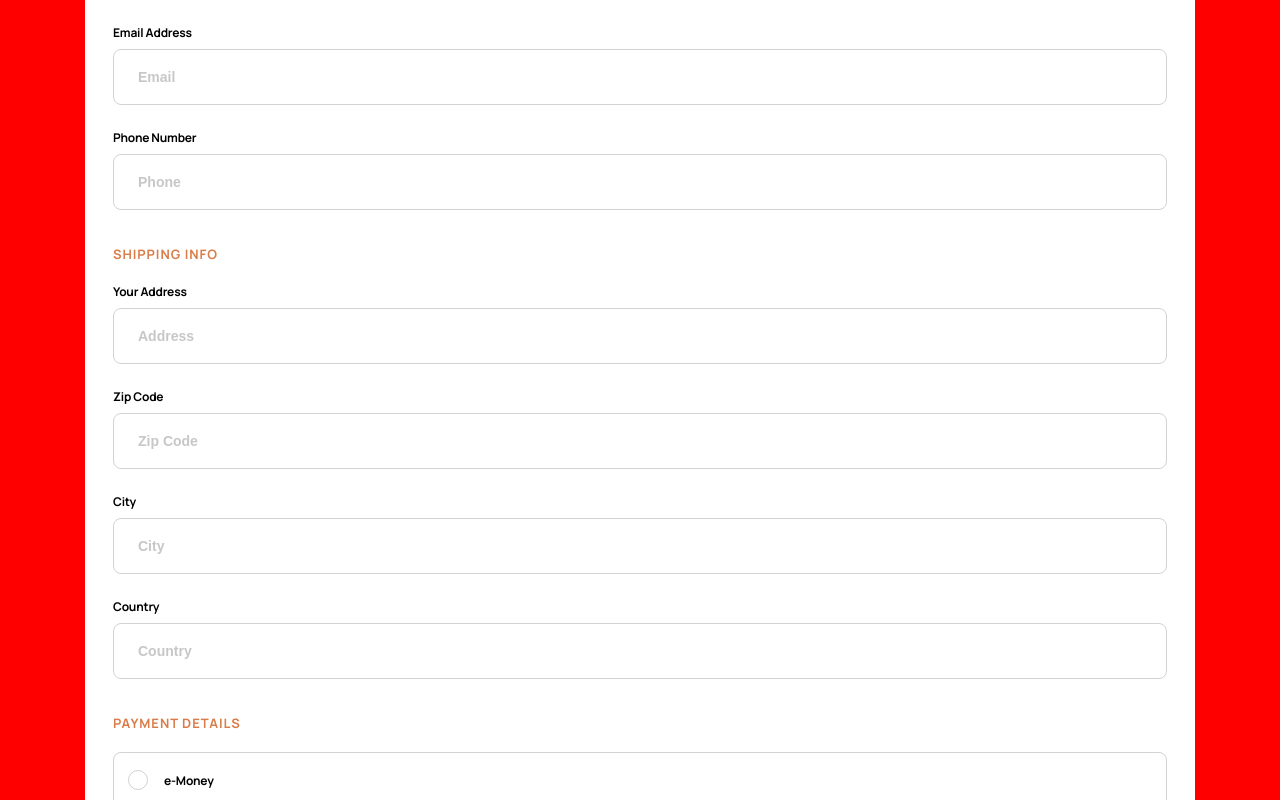
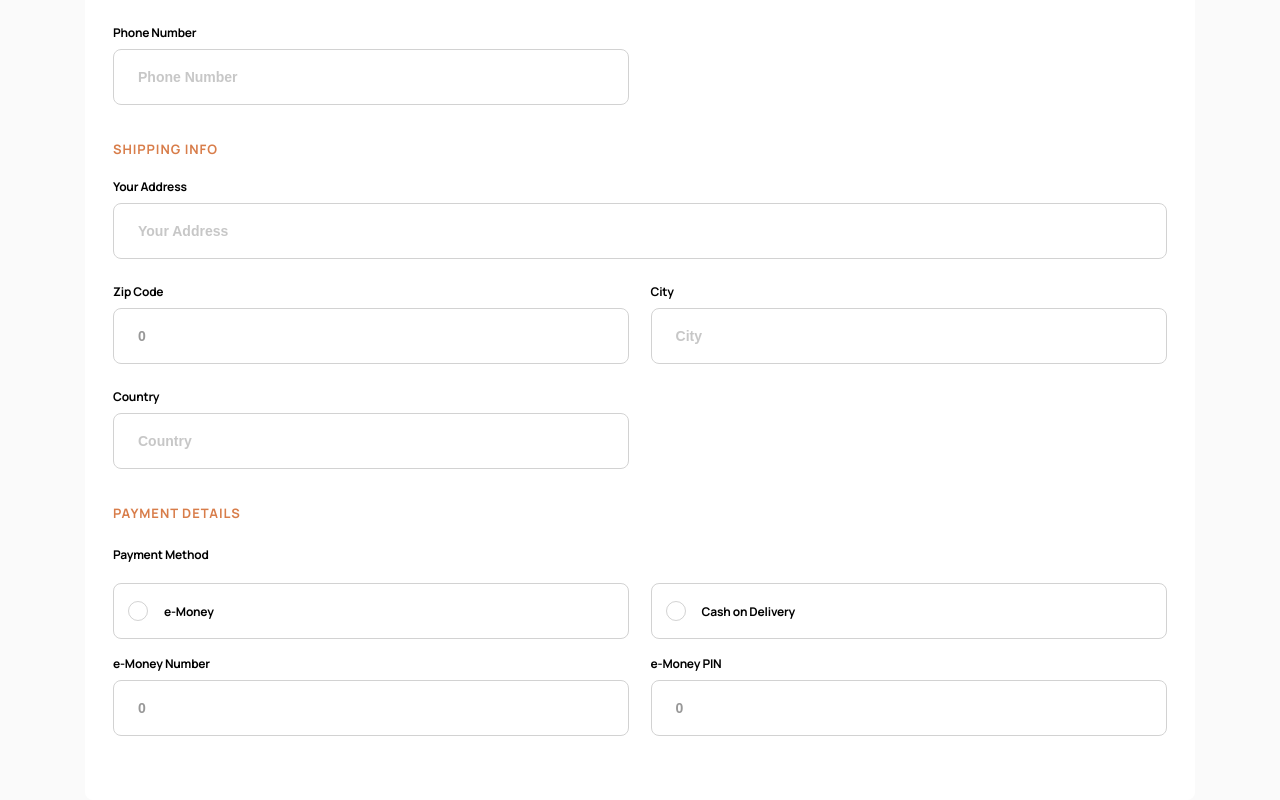
Before and after one commit to ChrisP1108/audiophile-e-commerce, an Angular app: page /checkout in a window 1280 px wide. Shown: the part 480-1280 px from the top of the page. Built offline with nearby package versions, Linux system fonts and the light colour scheme.

Commit message:
Checkout Form Fields Setup.  Needs Additional Styling.

```diff
--- a/src/app/app.component.ts
+++ b/src/app/app.component.ts
@@ -1,7 +1,5 @@
-import { Component, ElementRef, HostListener, ViewChild,
-  Output, EventEmitter } from '@angular/core';
+import { Component, ElementRef, HostListener, ViewChild } from '@angular/core';
 import { Router } from '@angular/router';
-import { Observable } from 'rxjs';
 import { MenuToggleService } from './services/menu-toggle/menu-toggle.service';
 import '../styles.scss';
 
--- a/src/app/components/cart-modal-list/cart-modal-list.component.ts
+++ b/src/app/components/cart-modal-list/cart-modal-list.component.ts
@@ -1,4 +1,4 @@
-import { Component, OnInit } from '@angular/core';
+import { Component, OnInit, Output, EventEmitter } from '@angular/core';
 import { ShoppingCartService } from '../../services/shopping-cart/shopping-cart.service';
 import { shoppingCartInterface } from '../../services/shopping-cart/shopping-cart-service.interface';
 import { MenuToggleService } from '../../services/menu-toggle/menu-toggle.service';
@@ -12,6 +12,8 @@ import { data } from '../../../data'
 })
 
 export class CartModalListComponent implements OnInit {
+
+  @Output() submitForm = new EventEmitter();
 
   cartModalList: shoppingCartInterface[] = [];
   cartEmpty: boolean = true;
@@ -51,7 +53,7 @@ export class CartModalListComponent implements OnInit {
   }
 
   submitPayment(): void {
-    console.log('Submitted');
+    this.submitForm.emit();
   }
 
   ngOnInit(): void {
--- a/src/app/components/checkout-info/checkout-info.component.html
+++ b/src/app/components/checkout-info/checkout-info.component.html
@@ -2,12 +2,16 @@
     <h4>{{headingText}}</h4>
     <div *ngFor="let section of checkoutForms" class="form-section-container">
         <div class="subtitle-text">{{section.section}}</div>
-        <div class="input-container" *ngFor="let field of section.fields">
-            <div (click)="radioSelect(field.name, field.display)" [ngClass]="field.type === 'radio' ? 'radio-container' : 'f-column'">
+        <p class="input-container" *ngIf="section.subSection">{{section.subSection}}</p>
+        <div class="input-container-main">
+            <div [ngClass]="field.fullWidth ? 'input-width-full' : 'input-width-half'"
+                class="input-container" *ngFor="let field of section.fields">
+                <div (click)="radioSelect(field.name, field.display)"
+                    [ngClass]="field.type === 'radio' ? 'radio-container' : 'f-column'">
                     <label for={{field.name}}>{{field.display}}</label>
                     <input *ngIf="field.type !== 'radio'" name={{field.name}}
-                type={{field.type}} id={{field.name}}
-                    placeholder="{{field.value}}">
+                        type={{field.type}} id={{field.name}} (keyup)="textChange($event, field.name)"
+                        placeholder="{{field.display}}" value="{{fieldValue(field.name, field.display)}}">
                     <div [ngClass]="formValues[field.name] === field.display ? 'border-selected' : ''"
                         class="radio-border-fill"></div>
                     <div class="radio-btn-container"></div>
@@ -16,3 +20,4 @@
             </div>
         </div>
     </div>
+</div>
--- a/src/app/components/checkout-info/checkout-info.component.interfaces.ts
+++ b/src/app/components/checkout-info/checkout-info.component.interfaces.ts
@@ -1,12 +1,12 @@
 export interface checkoutFormsInterface {
     id: number;
     section: string;
+    subSection? : string;
     fields:
         {
             id: number;
             display: string;
             name: string;
-            value: string;
             type: string;
             fullWidth: boolean
     }[]
--- a/src/app/components/checkout-info/checkout-info.component.scss
+++ b/src/app/components/checkout-info/checkout-info.component.scss
@@ -1,3 +1,7 @@
+$tablet: 768px;
+$desktop: 1024px;
+$extended: 1200px;
+
 .checkout-info-container {
     background: var(--white);
     padding: 2rem 1.75rem;
@@ -15,6 +19,12 @@ label {
     font-weight: 700;
 }
 
+p {
+    font-size: 0.75rem;
+    letter-spacing: -0.0131rem;
+    font-weight: 700;
+}
+
 .subtitle-text {
     color: var(--a);
     letter-spacing: 0.0581rem;
@@ -23,10 +33,34 @@ label {
 
 .form-section-container {
     margin-bottom: 1.5rem;
+
+}
+
+.input-container-main {
+
+    @media(min-width: $tablet) {
+        display: flex;
+        width: 100%;
+        flex-wrap: wrap;
+        justify-content: space-between;
+    }
+
 }
 
 .input-container {
     margin-top: 1rem;
+}
+
+.input-width-half {
+    @media(min-width: $tablet) {
+        width: 49%;
+    }
+}
+
+.input-width-full {
+    @media(min-width: $tablet) {
+        width: 100%;
+    }
 }
 
 input {
--- a/src/app/components/checkout-info/checkout-info.component.ts
+++ b/src/app/components/checkout-info/checkout-info.component.ts
@@ -1,4 +1,4 @@
-import { Component, OnInit } from '@angular/core';
+import { Component, OnInit, Output, EventEmitter } from '@angular/core';
 import { data } from '../../../data';
 import { checkoutFormsInterface } from './checkout-info.component.interfaces';
 
@@ -9,6 +9,7 @@ import { checkoutFormsInterface } from './checkout-info.component.interfaces';
 })
 export class CheckoutInfoComponent implements OnInit {
 
+  @Output() formData = new EventEmitter<Object>();
 
   formValues : any = { };
   headingText: string = data.cartModal.text[9];
@@ -18,15 +19,37 @@ export class CheckoutInfoComponent implements OnInit {
 
   radioSelect(key: string, input: string): void {
     this.formValues[key] = input;
+    this.formData.emit(this.formValues);
+  }
+
+  fieldValue(input:string, name: string): string {
+    let value = this.formValues[input];
+    value = value === name ? '' : value;
+    return value;
+  }
+
+  textChange(input: any, field: string): void {
+    this.formValues[field] = input.target.value;
+    this.formData.emit(this.formValues);
   }
 
   ngOnInit(): void {
     this.checkoutForms.forEach(section => {
       section.fields.forEach(field => {
-        this.formValues[field.name] = field.value
+        switch(field.type) {
+          case 'number':
+            this.formValues[field.name] = 0;
+            break;
+          case 'text':
+            this.formValues[field.name] = "";
+            break;
+          case 'boolean':
+            this.formValues[field.name] = false;
+            break;
+        };
       });
     });
-    console.log(this.formValues);
+    this.formData.emit(this.formValues);
   }
 
 }
--- a/src/app/components/section-checkout/section-checkout.component.html
+++ b/src/app/components/section-checkout/section-checkout.component.html
@@ -1,6 +1,6 @@
 <div class="section-checkout-container">
     <div class="section-checkout-boxed">
-        <app-checkout-info></app-checkout-info>
-        <app-cart-modal-list></app-cart-modal-list>
+        <app-checkout-info (formData)="formData($event)"></app-checkout-info>
+        <app-cart-modal-list (submitForm)="submitForm()"></app-cart-modal-list>
     </div>
 </div>
--- a/src/app/components/section-checkout/section-checkout.component.scss
+++ b/src/app/components/section-checkout/section-checkout.component.scss
@@ -6,9 +6,8 @@ $extended: 1200px;
     display: flex;
     align-items: center;
     flex-direction: column;
-    // background: var(--d);
+    background: var(--d);
     padding: var(--go-back-height) 0 6.0625rem;
-    background: red;
     width: 100vw;
 
 }
--- a/src/app/components/section-checkout/section-checkout.component.ts
+++ b/src/app/components/section-checkout/section-checkout.component.ts
@@ -9,6 +9,16 @@ export class SectionCheckoutComponent implements OnInit {
 
   constructor() { }
 
+  form: Object = { }
+
+  formData(input: any) {
+    this.form = input;
+  }
+
+  submitForm(): void {
+    console.log('Submit Clicked');
+  }
+
   ngOnInit(): void {
   }
 
--- a/src/data.ts
+++ b/src/data.ts
@@ -604,7 +604,6 @@ export const data = {
           "id": 1,
           "display": "Name",
           "name": "name",
-          "value": "Name",
           "type": "text",
           "input": "",
           "fullWidth": false
@@ -613,7 +612,6 @@ export const data = {
           "id": 2,
           "display": "Email Address",
           "name": "email",
-          "value": "Email",
           "type": "email",
           "fullWidth": false
         },
@@ -621,7 +619,6 @@ export const data = {
           "id": 3,
           "display": "Phone Number",
           "name": "phone",
-          "value": "Phone",
           "type": "tel",
           "fullWidth": false
         },
@@ -635,7 +632,6 @@ export const data = {
           "id": 1,
           "display": "Your Address",
           "name": "Address",
-          "value": "Address",
           "type": "text",
           "fullWidth": true
         },
@@ -643,7 +639,6 @@ export const data = {
           "id": 2,
           "display": "Zip Code",
           "name": "zip",
-          "value": "Zip Code",
           "type": "number",
           "fullWidth": false
         },
@@ -651,7 +646,6 @@ export const data = {
           "id": 3,
           "display": "City",
           "name": "city",
-          "value": "City",
           "type": "text",
           "fullWidth": false
         },
@@ -659,7 +653,6 @@ export const data = {
           "id": 3,
           "display": "Country",
           "name": "country",
-          "value": "Country",
           "type": "text",
           "fullWidth": false
         },
@@ -668,12 +661,12 @@ export const data = {
     {
       "id": 3,
       "section": "Payment Details",
+      "subSection": "Payment Method",
       "fields": [
         {
           "id": 1,
           "display": "e-Money",
           "name": "payMethod",
-          "value": "",
           "type": "radio",
           "fullWidth": false
         },
@@ -681,7 +674,6 @@ export const data = {
           "id": 2,
           "display": "Cash on Delivery",
           "name": "payMethod",
-          "value": "",
           "type": "radio",
           "fullWidth": false
         },
@@ -689,7 +681,6 @@ export const data = {
           "id": 3,
           "display": "e-Money Number",
           "name": "eMoneyNumber",
-          "value": "eMoneyNumber",
           "type": "number",
           "fullWidth": false
         },
@@ -697,7 +688,6 @@ export const data = {
           "id": 3,
           "display": "e-Money PIN",
           "name": "eMoneyPin",
-          "value": "eMoneyPin",
           "type": "number",
           "fullWidth": false
         },
```
Lines whose indentation alone changed are shown as unchanged.
